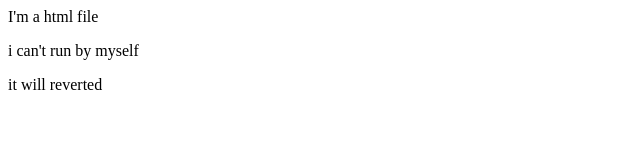
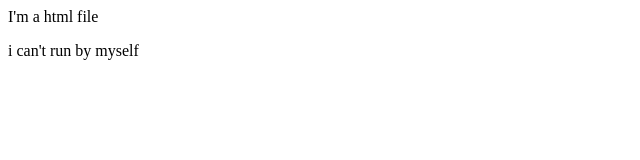
Before and after one commit to Asif734/GitPractice, a plain HTML site: page index.html in a window 1280 px wide. Shown: the whole page, without its empty margins (0-640 px from the left). Drawn offline with Linux system fonts and the light colour scheme.

Commit message:
Revert "reverted"
This reverts commit 3795f4dfaf34e87fe5c48bd3f35a785fb3d991b6.

```diff
--- a/index.html
+++ b/index.html
@@ -2,7 +2,5 @@
 <body>
 <p>I'm a html file</p>
 <p>i can't run by myself</p>
-<p>it will reverted</p>
-
 </body>
 </html>
```
